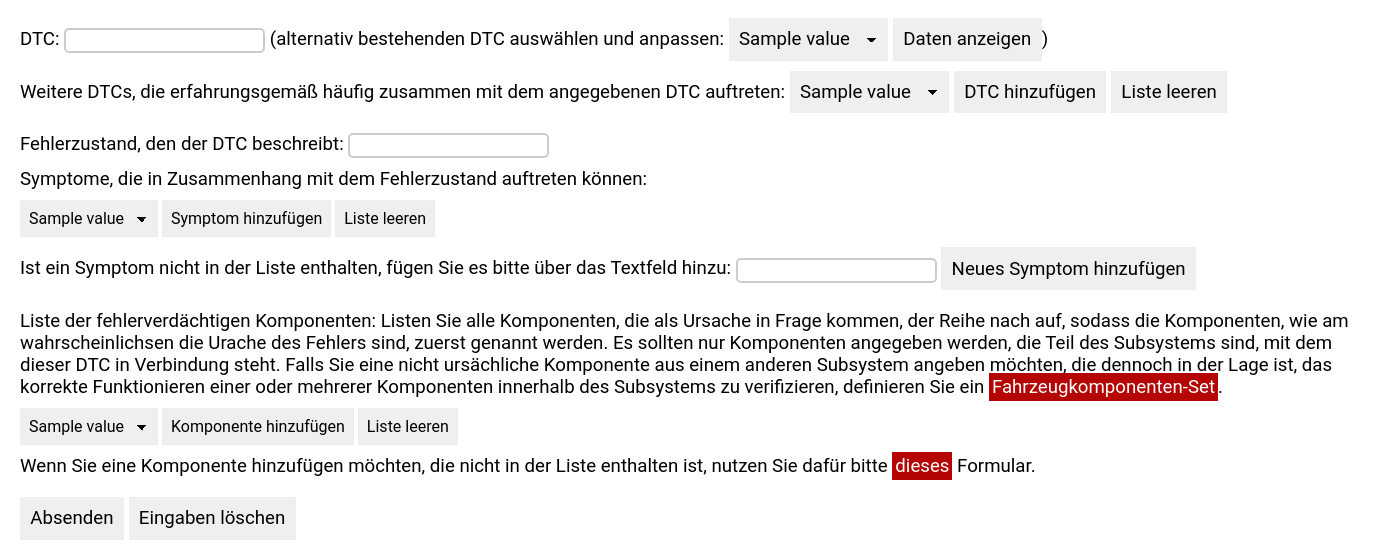
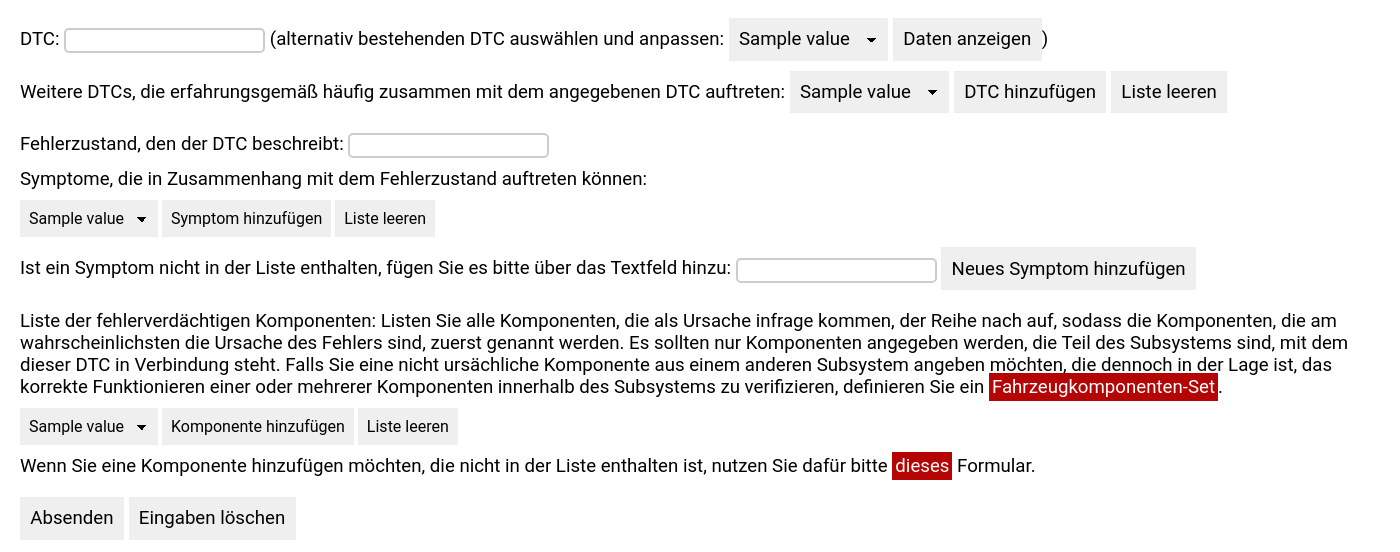
Before and after one commit to tbohne/obd_ontology, a Flask app: page /dtc_form in a window 1400 px wide. Shown: the part 203-755 px from the top of the page. Run offline with Flask 3, Linux system fonts and the light colour scheme; a database or web service that is not in the repository returns one stand-in record (values such as "Sample title"); data that the repository does not hold is empty; some libraries are stand-ins or nearby versions.

Commit message:
fix typos

```diff
--- a/templates/DTC_form.html
+++ b/templates/DTC_form.html
@@ -42,8 +42,8 @@
                 {% for i in symptoms_variable_list %}
                     {{ i }},
                 {% endfor %}</p>
-            <p>Liste der fehlerverdächtigen Komponenten: Listen Sie alle Komponenten, die als Ursache in Frage kommen,
-                der Reihe nach auf, sodass die Komponenten, wie am wahrscheinlichsen die Urache des Fehlers sind,
+            <p>Liste der fehlerverdächtigen Komponenten: Listen Sie alle Komponenten, die als Ursache infrage kommen,
+                der Reihe nach auf, sodass die Komponenten, die am wahrscheinlichsten die Ursache des Fehlers sind,
                 zuerst genannt werden. Es sollten nur Komponenten angegeben werden, die Teil des Subsystems sind,
                 mit dem dieser DTC in Verbindung steht. Falls Sie eine nicht ursächliche Komponente aus einem anderen
                 Subsystem angeben möchten, die dennoch in der Lage ist,
```
